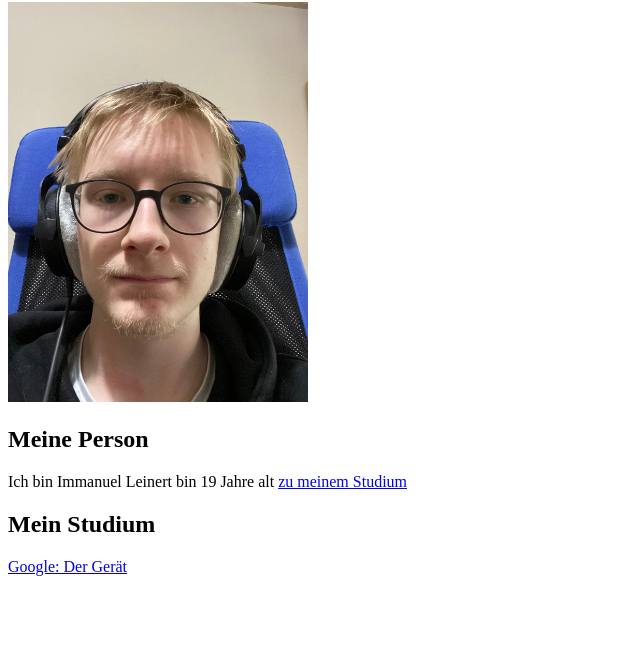
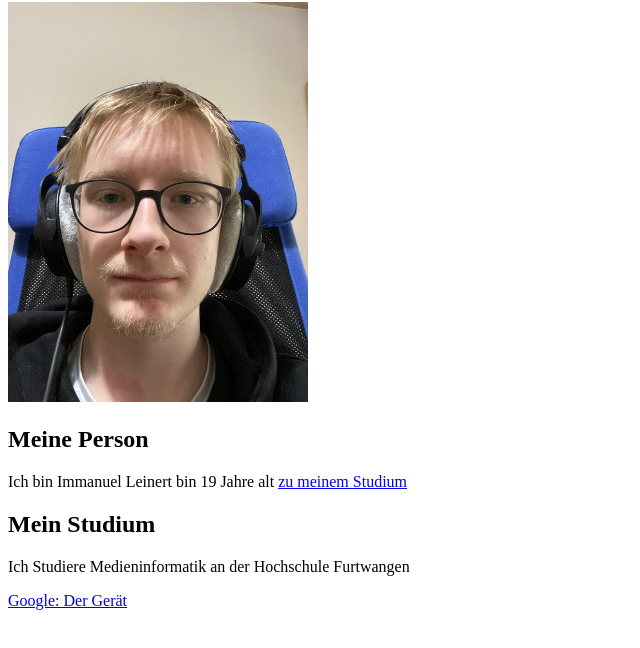
Before and after one commit to Immanuel-l/GIS_SoSe2021, a plain HTML site: page Aufgaben/Aufgabe1_1/index.html in a window 1280 px wide. Shown: the part 78-726 px from the top of the page, without its empty margins (0-640 px from the left). Drawn offline with Linux system fonts and the light colour scheme.

Commit message:
Aufgabe 1_1 weiter bearbeitet

```diff
--- a/Aufgaben/Aufgabe1_1/index.html
+++ b/Aufgaben/Aufgabe1_1/index.html
@@ -15,7 +15,7 @@
     </p>
 
     <h2>Mein Studium</h2>
-    <p id="studium"></p>
+    <p id="studium">Ich Studiere Medieninformatik an der Hochschule Furtwangen</p>
 
     <a href="https://www.google.com/search?q=Der+Ger%C3%A4t" target="_blank">Google: Der Gerät</a>
 
```
